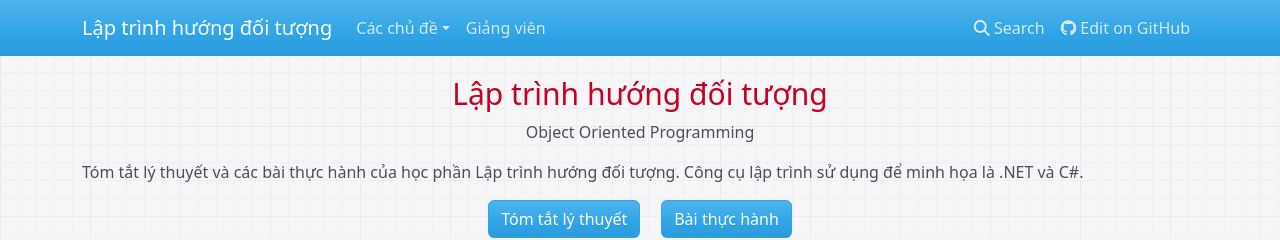
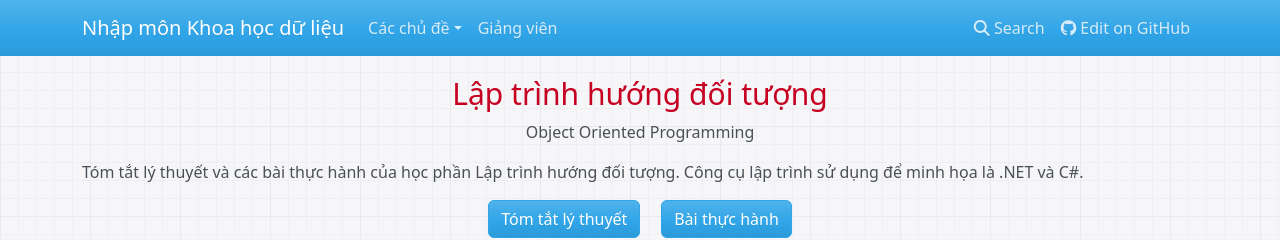
Before and after one commit to nd-hung/datascience, an MkDocs documentation site: the page built from docs/README.md, in a window 1280 px wide. Shown: the top 240 px of the page. Built offline with MkDocs 1.6.1, drawn with Linux system fonts in a browser that asks for light colours; nearby versions of some CDN libraries; old or Windows-style settings are respelled for this version of MkDocs; some of the changed lines change nothing that is shown.

Commit message:
Update syllabus

```diff
--- a/mkdocs.yml
+++ b/mkdocs.yml
@@ -1,19 +1,19 @@
-site_name: Lập trình hướng đối tượng
-site_description: Object Oriented Programming
+site_name: Nhập môn Khoa học dữ liệu
+site_description: Introduction to Data Science
 site_author: Hung Nguyen
 
-repo_url: https://github.com/nd-hung/oop
+repo_url: https://github.com/nd-hung/datascience
 edit_uri: tree/main/docs
 
 nav:
     - Các chủ đề:
-      - Tổng quan: topics\overview\README.md
-      - Nền tảng .NET và ngôn ngữ C#: topics\dotnet-and-csharp\README.md
-      - Lớp và đối tượng: topics\classes-and-objects\README.md
-      - Thừa kế: topics\inheritance\README.md
-      - Đa hình: topics\polymorphism\README.md
-      - Xử lý file: topics\filehandling\README.md
-      - Bài thực hành: labs\README.md
+      - Tổng quan về khoa học dữ liệu: topics\overview\README.md
+      - Thu thập và tiền xử lý dữ liệu: topics\#
+      - Phân tích khám phá dữ liệu: topics\#
+      - Các mô hình phân tích dữ liệu: topics\#
+      - Ứng dụng học máy trong khoa học dữ liệu: topics\#
+      - Các bài thực hành: labs\README.md
+
     - Giảng viên: author\about.md
 
 theme:
```
